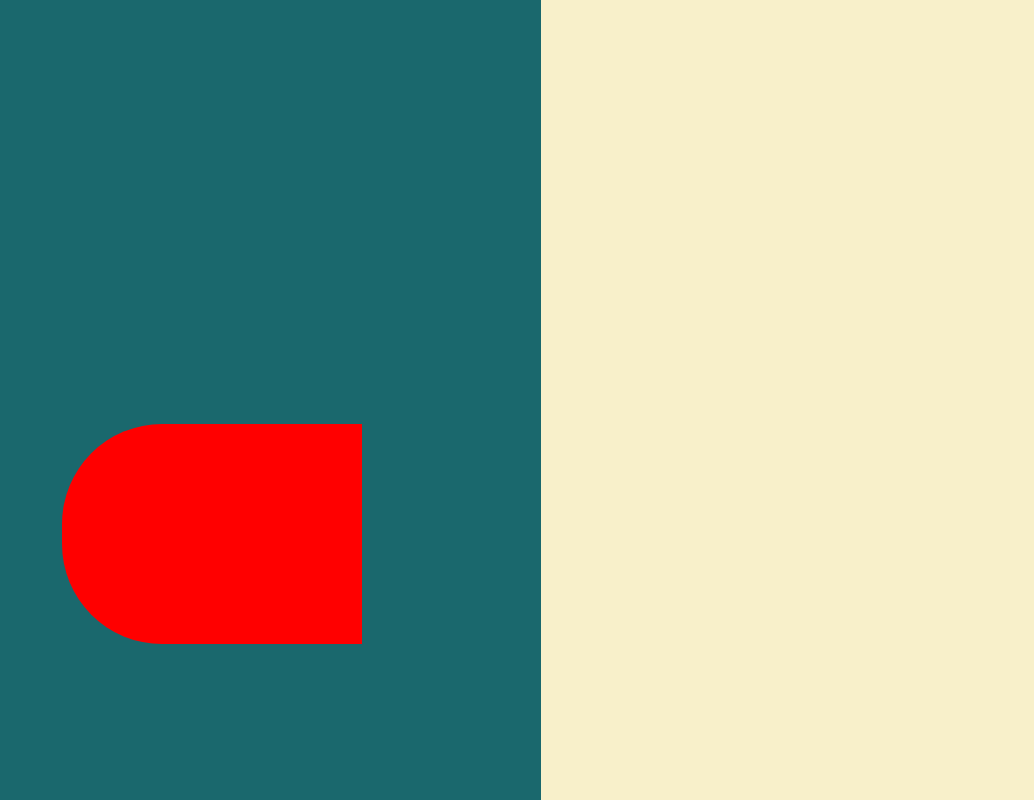
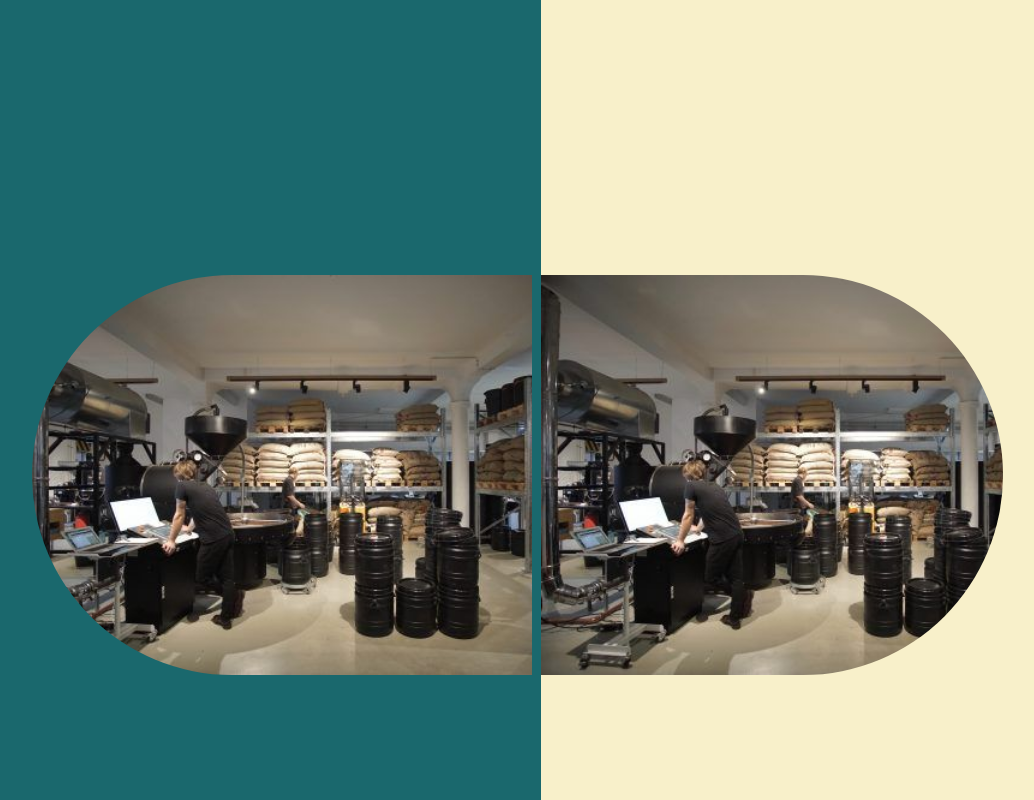
Before and after one commit to rdendi26/endless_roastery, a plain HTML site: page index.html in a window 1280 px wide. Shown: the whole page, without its empty margins (227-1261 px from the left). Drawn offline with nearby package versions, Linux system fonts and the light colour scheme.

Commit message:
git pull --

```diff
--- a/index.html
+++ b/index.html
@@ -18,7 +18,10 @@
       <div style="display:flex"><div class="side-right">
         <div class="kotak-gambar1"></div>
       </div>
-      <div class="side-left"></div></div>
+      <div class="side-left">
+        <div class="kotak-gambar2"></div>
+      </div>
+    </div>
 
 
 
--- a/style.css
+++ b/style.css
@@ -6,46 +6,54 @@
 }
 
 :root {
-    --primary-color:#1a686d;
-    --secondary-color:#e0a012;
-    --thrid-color:#f8f0ca;
-    --black-color:#090606;
-    --white-color:#fbfcfb;
+  --primary-color: #1a686d;
+  --secondary-color: #e0a012;
+  --thrid-color: #f8f0ca;
+  --black-color: #090606;
+  --white-color: #fbfcfb;
 }
 
-
-
-
 .side-right {
-    width:60%;
+  width: 60%;
   height: 100vh;
   background: var(--primary-color);
 
   display: flex;
-    justify-content:center;
-    align-items:center;
+  justify-content: center;
+  align-items: center;
 }
 
 .side-left {
-    width:40%;
+  width: 40%;
   height: 100vh;
   background: var(--thrid-color);
 
   display: flex;
-    justify-content:center;
-    align-items:center;
+  justify-content: center;
+  align-items: center;
 }
 
 .kotak-gambar1 {
-    width:300px;
-    height:220px;
+  width: 500px;
+  height: 400px;
   background: red;
-    margin-left: 110px;
-    margin-bottom:-267px;
-
-
-
-    border-radius: 100px 0 0 100px;
-
-
+  background-image: url(img/Bonanza\ Roastery\ Berlin\ _\ reviewed\ by\ The\ Coffeevine.jpeg);
+  background-position: left top, right bottom;
+  background-repeat: no-repeat;
+  background-size: cover;
+  margin-left: 250px;
+  margin-bottom: -150px;
+  border-radius: 200px 0 0 200px;
 }
+.kotak-gambar2 {
+  width: 500px;
+  height: 400px;
+  background: red;
+  background-image: url(img/Bonanza\ Roastery\ Berlin\ _\ reviewed\ by\ The\ Coffeevine.jpeg);
+  background-position: left top, right bottom;
+  background-repeat: no-repeat;
+  background-size: cover;
+  margin-right: 50px;
+  margin-bottom: -150px;
+  border-radius: 0 200px 200px 0;
+}
```
Lines whose indentation alone changed are shown as unchanged.
